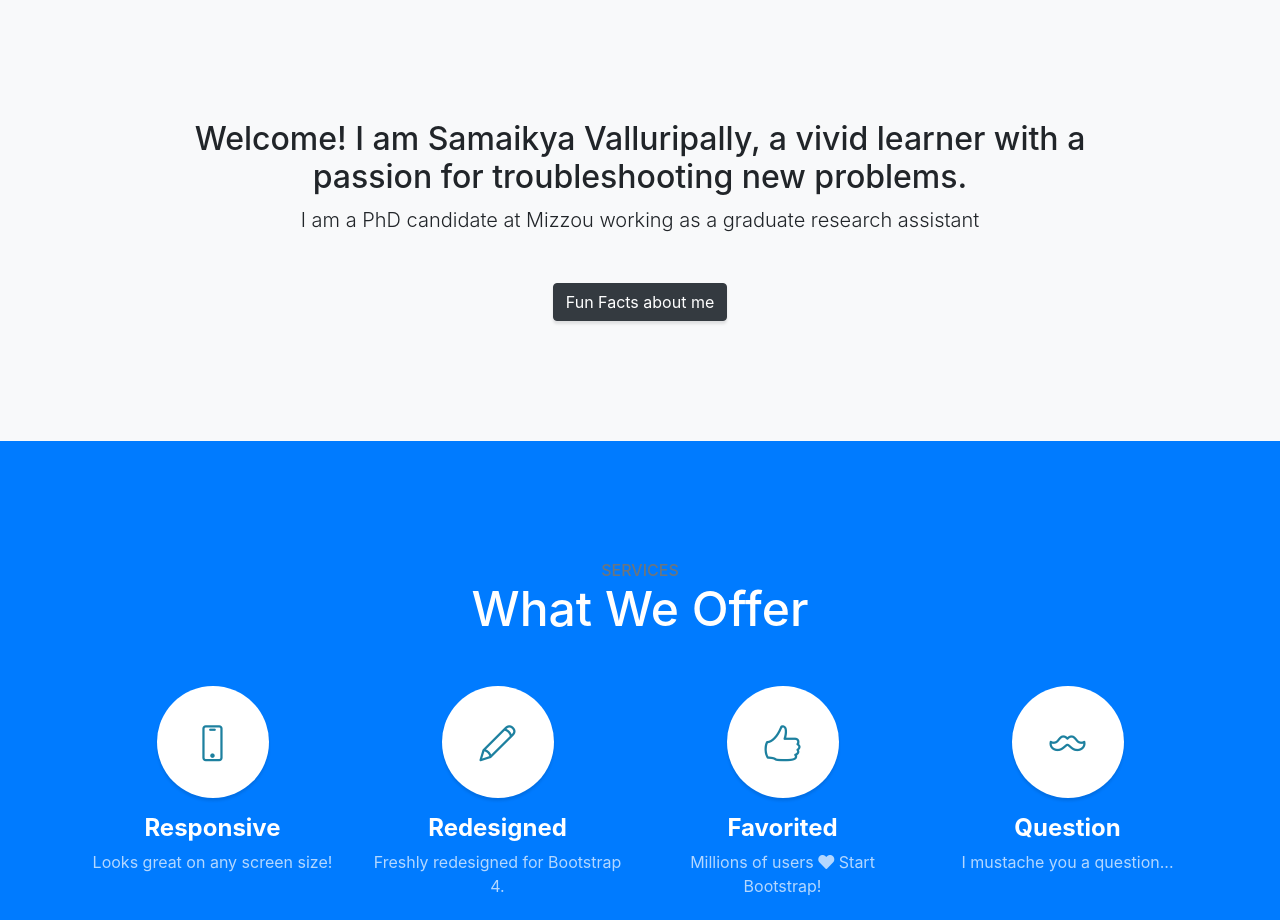
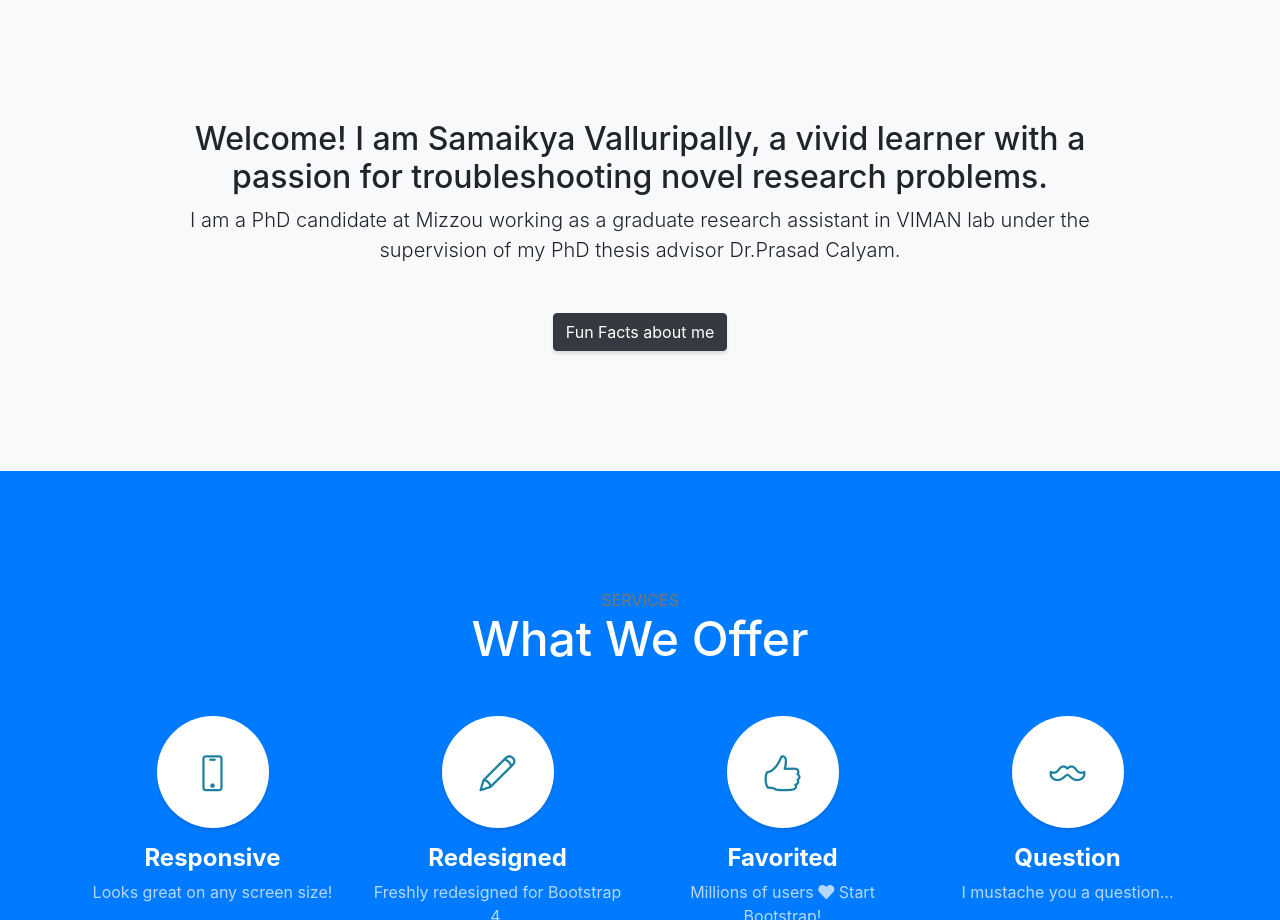
Before and after one commit to SamaikyaValluripally/SamaikyaValluripally.github.io, a website with bundled scripts: page index.html in a window 1280 px wide. Shown: the part 800-1720 px from the top of the page. Built offline with nearby package versions, Linux system fonts and the light colour scheme.

Commit message:
Initial Commit

```diff
--- a/index.html
+++ b/index.html
@@ -69,9 +69,9 @@
     <div class="container text-center">
       <div class="row">
         <div class="col-lg-10 mx-auto">
-          <h2>Welcome! I am Samaikya Valluripally, a vivid learner with a passion for troubleshooting new problems. </h2>
-          <p class="lead mb-5">I am a PhD candidate at Mizzou working as a graduate research assistant
-            <!--<a href="https://unsplash.com/">Unsplash</a> put mizzou link here sam-->
+          <h2>Welcome! I am Samaikya Valluripally, a vivid learner with a passion for troubleshooting novel research problems. </h2>
+          <p class="lead mb-5">I am a PhD candidate at Mizzou working as a graduate research assistant in VIMAN lab under the supervision of my PhD thesis advisor Dr.Prasad Calyam.
+            <!--<a href="https://unsplash.com/">Unsplash</a> put mizzou, VIMAN and Prasad Calyam link here sam-->
 	  </p>
           <a class="btn btn-dark btn-xl js-scroll-trigger" href="#services">Fun Facts about me</a>
         </div>
```
